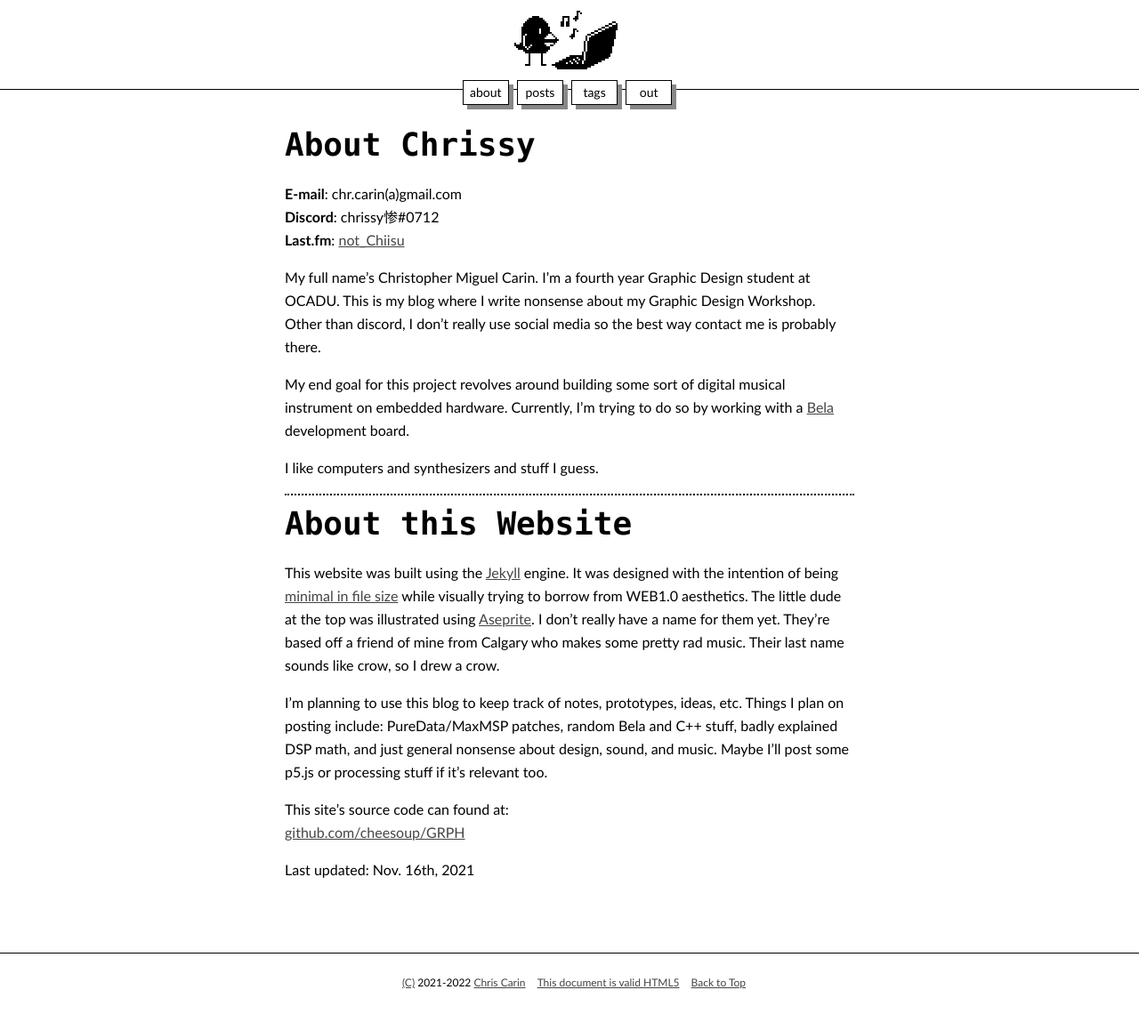
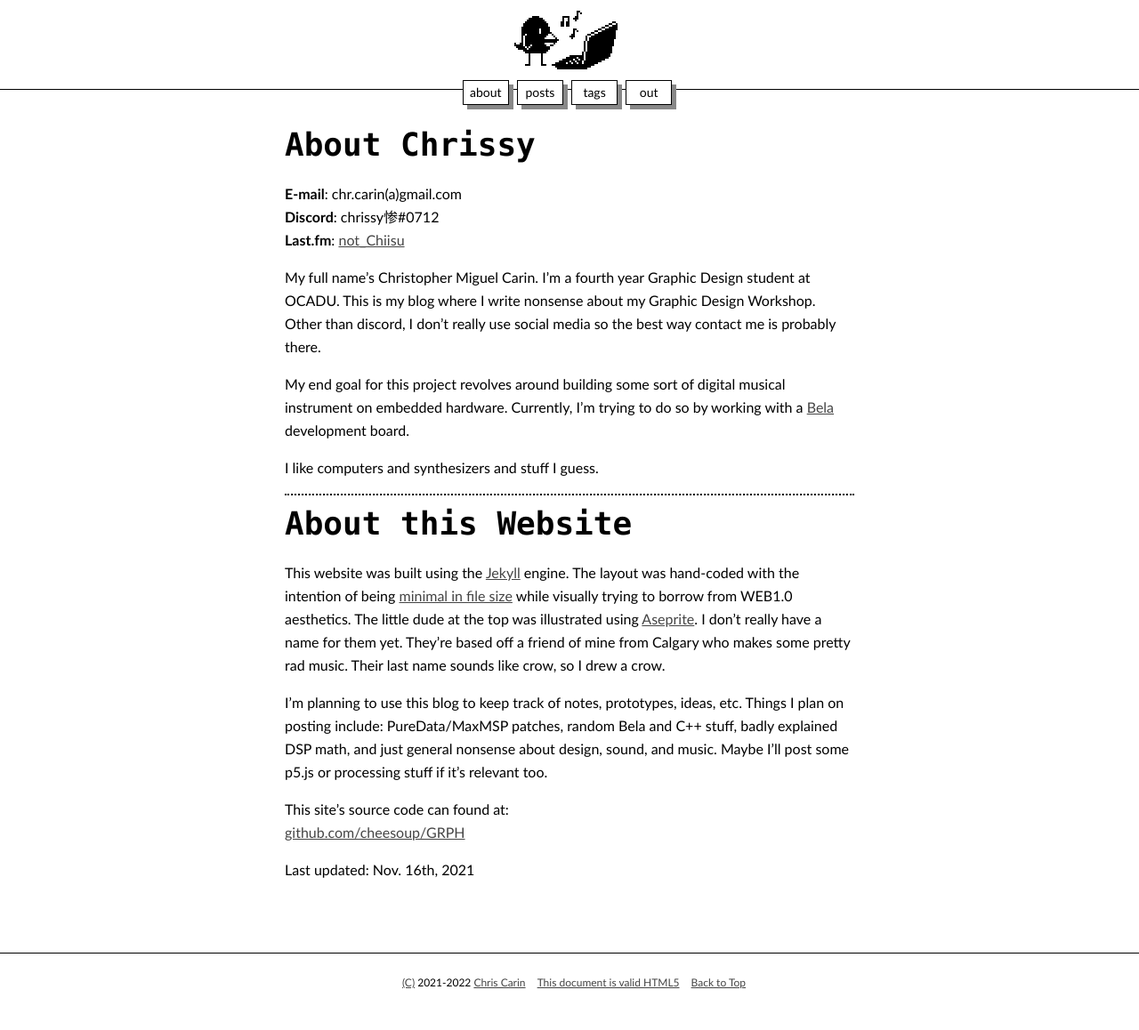
Before and after one commit to cheesoup/GRPH, a Jekyll site: the page built from about.md, in a window 1280 px wide. Shown: the whole page at 89% size. Built offline with Jekyll 4.4.1, drawn with Linux system fonts in a browser that asks for light colours.

Commit message:
I need to stop pt 4

```diff
--- a/about.md
+++ b/about.md
@@ -20,7 +20,7 @@ I like computers and synthesizers and stuff I guess.
 
 # About this Website
 
-This website was built using the [Jekyll](https://jekyllrb.com/) engine. It was designed with the intention of being [minimal in file size](https://tools.pingdom.com/#5f49ba1d42400000) while visually trying to borrow from WEB1.0 aesthetics. The little dude at the top was illustrated using [Aseprite](https://www.aseprite.org/). I don't really have a name for them yet. They're based off a friend of mine from Calgary who makes some pretty rad music. Their last name sounds like crow, so I drew a crow.
+This website was built using the [Jekyll](https://jekyllrb.com/) engine. The layout was hand-coded with the intention of being [minimal in file size](https://tools.pingdom.com/#5f49ba1d42400000) while visually trying to borrow from WEB1.0 aesthetics. The little dude at the top was illustrated using [Aseprite](https://www.aseprite.org/). I don't really have a name for them yet. They're based off a friend of mine from Calgary who makes some pretty rad music. Their last name sounds like crow, so I drew a crow.
 
 I'm planning to use this blog to keep track of notes, prototypes, ideas, etc. Things I plan on posting include: PureData/MaxMSP patches, random Bela and C++ stuff, badly explained DSP math, and just general nonsense about design, sound, and music. Maybe I'll post some p5.js or processing stuff if it's relevant too.
 
```
Also changed, not shown: 9 other files.
